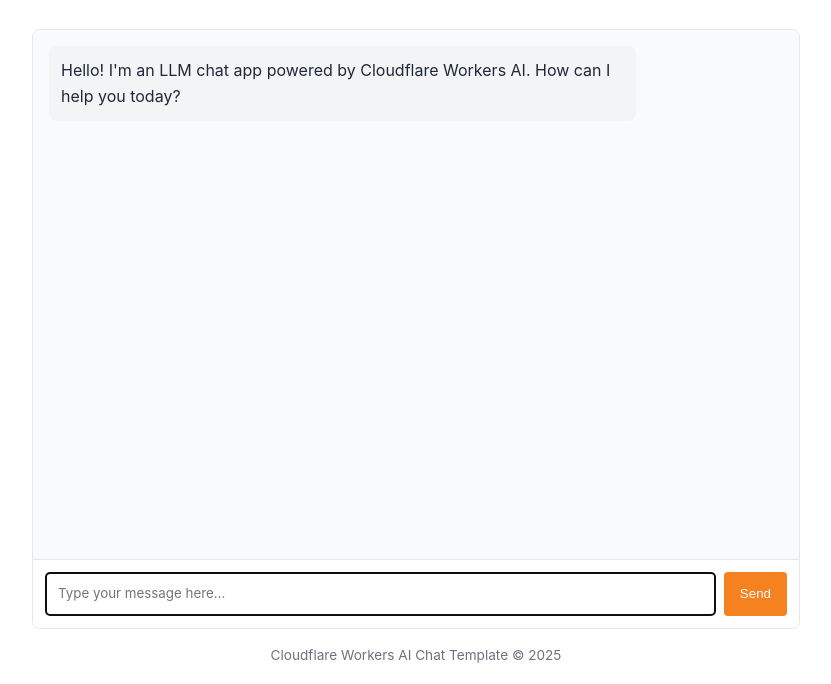
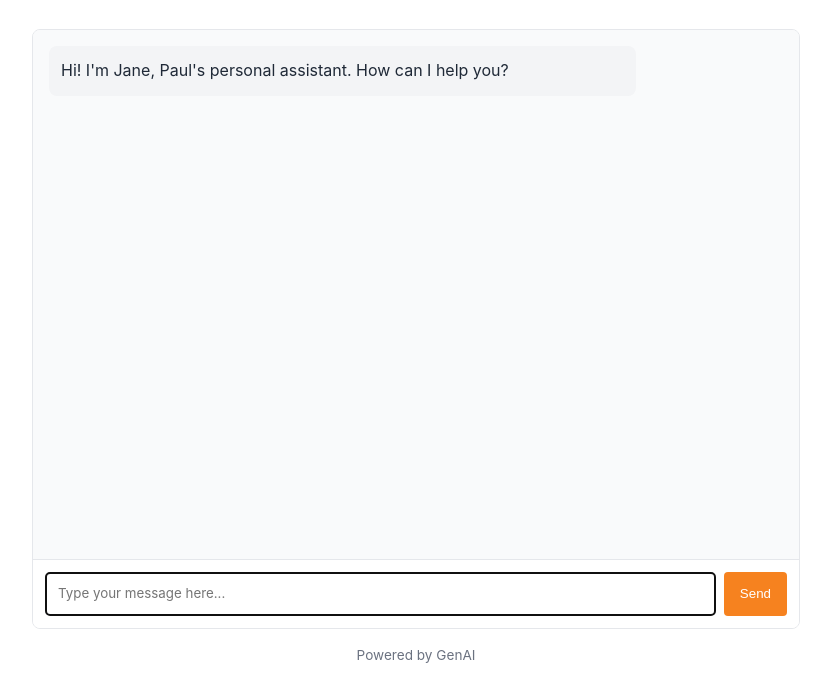
Before and after one commit to Ganfolf/personal-assistant-v2, a website: page public/index.html in a window 1280 px wide. Shown: the part 116-800 px from the top of the page, without its empty margins (224-1055 px from the left). Drawn offline with Linux system fonts and the light colour scheme.

Commit message:
Update index.html

```diff
--- a/public/index.html
+++ b/public/index.html
@@ -146,14 +146,14 @@
       <div id="chat-messages" class="chat-messages">
         <div class="message assistant-message">
           <p>
-            Hello! I'm an LLM chat app powered by Cloudflare Workers AI. How can
-            I help you today?
+            Hi! I'm Jane, Paul's personal assistant. How can
+            I help you?
           </p>
         </div>
       </div>
 
       <div class="typing-indicator" id="typing-indicator">
-        AI is thinking...
+        Jane is thinking...
       </div>
 
       <div class="message-input">
@@ -168,7 +168,7 @@
     </div>
 
     <footer>
-      <p>Cloudflare Workers AI Chat Template &copy; 2025</p>
+      <p>Powered by GenAI</p>
     </footer>
 
     <!-- Chat app script -->
```
